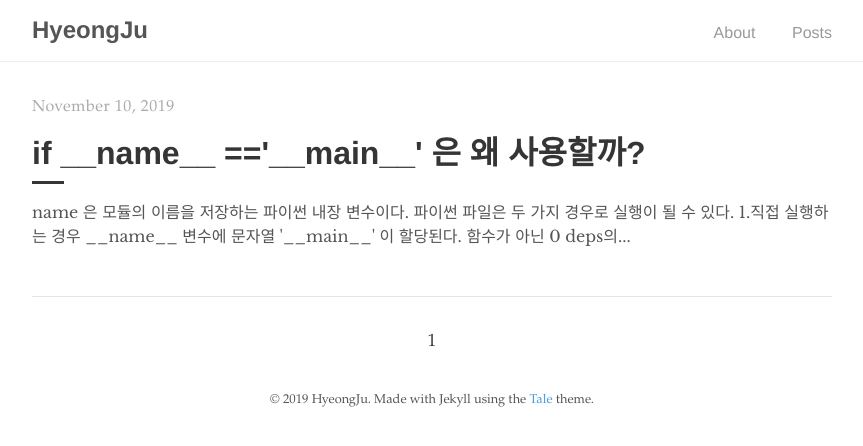
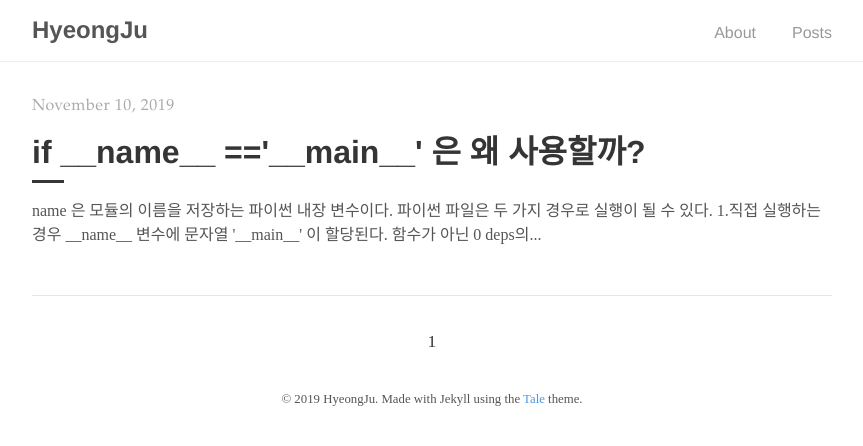
Before and after one commit to hyeongJuKim/hyeongjukim.github.io, a Jekyll site: the page built from index.html, in a window 1280 px wide. Shown: the top 446 px of the page, without its empty margins (208-1071 px from the left). Built offline with Jekyll 4.4.1, drawn with Linux system fonts in a browser that asks for light colours; some web fonts are replaced; the list of posts is cut into pages by our own code.

Commit message:
change font - Spoqa Han Sans

```diff
--- a/_includes/head.html
+++ b/_includes/head.html
@@ -6,7 +6,10 @@
 
   <!-- CSS -->
   <link rel="stylesheet" href="{{ "/assets/main.css" | relative_url }}">
-  <link rel="stylesheet" href="https://fonts.googleapis.com/css?family=Libre+Baskerville:400,400i,700">
+  <link href='//spoqa.github.io/spoqa-han-sans/css/SpoqaHanSans-kr.css' rel='stylesheet' type='text/css'>
+  <style>
+  * { font-family: 'Spoqa Han Sans', 'Sans-serif'; }
+  </style>
 
   <!-- Favicon -->
   <link rel="icon" type="image/png" sizes="32x32" href="{{ "/assets/favicon-32x32.png" | relative_url }}">
```
